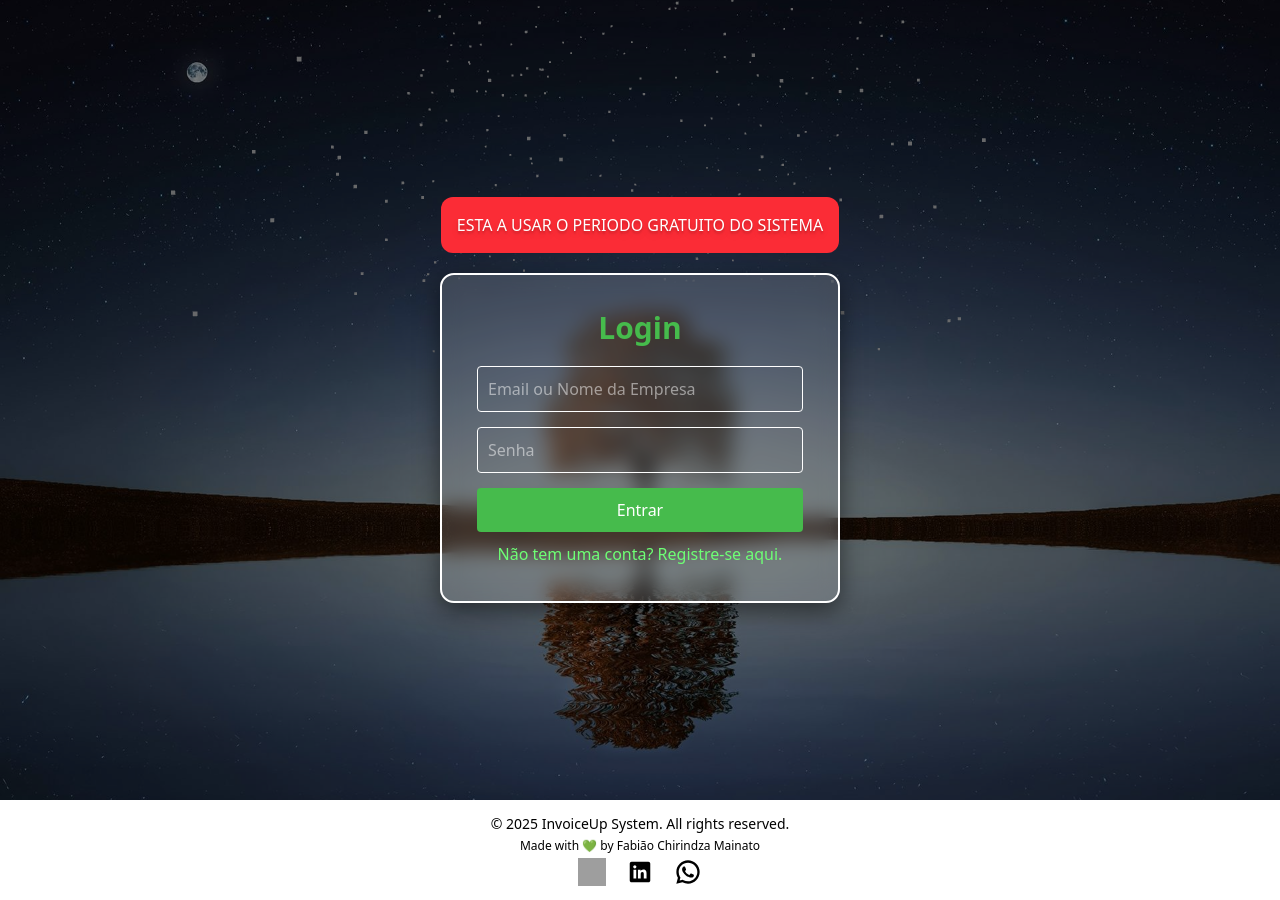
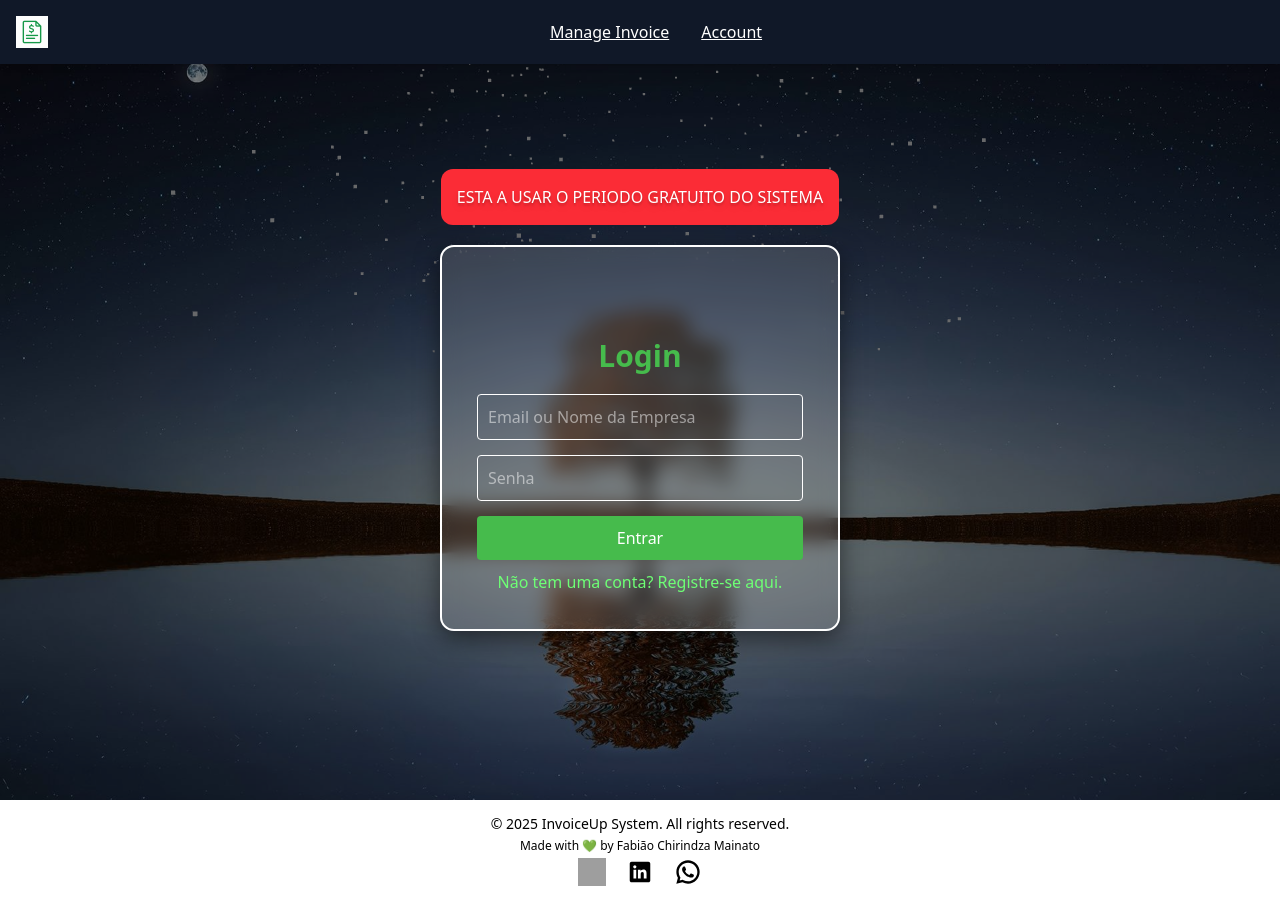
Before and after one commit to CafeNoCodigo/Txeka-Aqui, a React (Vite) app: page /login in a window 1280 px wide. Built offline with nearby package versions, Linux system fonts and the light colour scheme; no server answers; grey boxes are pictures that could not be loaded.

Commit message:
Create Header

```diff
--- a/constants/index.ts
+++ b/constants/index.ts
@@ -21,3 +21,10 @@ export const socialImgs: SocialImg[] = [
     url: "https://wa.me/258847455300/",
   }
 ];
+
+export const logo ={
+    imgPath: "/invo.png",
+    alt: 'Logo',
+    href: 'invoiceupmz.vercel.app/',
+    href2: 'invoiceupmz.vercel.app/invoices/'
+  }
--- a/package.json
+++ b/package.json
@@ -20,6 +20,7 @@
     "framer-motion": "^12.23.22",
     "jspdf": "^3.0.3",
     "jspdf-autotable": "^5.0.2",
+    "lucide-react": "^0.544.0",
     "nodemailer": "^7.0.6",
     "qrcode.react": "^4.2.0",
     "react": "^19.1.1",
--- a/src/index.css
+++ b/src/index.css
@@ -11,7 +11,7 @@
   @apply p-6 bg-white min-h-screen z-9999;
 }
 .invoice-header {
-  @apply text-3xl font-bold text-center text-[#58da5f] mb-6;
+  @apply text-3xl font-bold text-center text-[#58da5f] mb-6 mt-14;
 }
 .invoice-section {
   @apply bg-transparent shadow-md rounded-lg p-6 mb-6 backdrop-blur-2xl;
@@ -44,3 +44,15 @@
   @apply w-7 h-7 cursor-pointer;
 }
 /*Footer Style*/
+
+/*Hero Style*/
+.hero {
+  @apply fixed top-0 left-0 w-full z-50 bg-gray-900 text-white p-4 shadow-md backdrop-blur-md flex items-center justify-between;
+}
+.link {
+  @apply underline hover:text-gray-300 transition-colors;
+}
+.hero-mobile{
+  @apply fixed top-0 right-0 h-full w-64 bg-gray-800 text-white shadow-lg flex flex-col p-6 space-y-6 md:hidden transition-transform;
+}
+/*Hero Style*/
--- a/src/main.tsx
+++ b/src/main.tsx
@@ -4,10 +4,12 @@ import './index.css'
 import App from './App.tsx'
 import { BrowserRouter } from 'react-router-dom';
 import Footer from './sections/Footer.tsx';
+import Hero from './sections/Hero.tsx';
 
 createRoot(document.getElementById('root')!).render(
   <StrictMode>
     <BrowserRouter>
+      <Hero />
       <App />
       <Footer />
     </BrowserRouter>
--- a/src/sections/Footer.tsx
+++ b/src/sections/Footer.tsx
@@ -21,7 +21,7 @@ const Footer = () => {
             </div>
         </footer>
     </div>
-  )
-}
+  );
+};
 
 export default Footer
--- /dev/null
+++ b/src/sections/Hero.tsx
@@ -0,0 +1,79 @@
+import { useState } from "react";
+import { Link } from "react-router-dom";
+import { logo } from "./../../constants/index";
+import { Menu, X } from "lucide-react";
+
+const Hero = () => {
+    const [isOpen, setIsOpen] = useState(false);
+
+    return (
+        <header className="hero">
+        {/* Logo */}
+        <Link to="/">
+            <img
+            className="w-8 h-8 cursor-pointer"
+            src={logo.imgPath}
+            alt={logo.alt}
+            />
+        </Link>
+
+        {/* Menu Desktop */}
+        <nav className="hidden md:flex flex-1 justify-center">
+            <ul className="flex gap-8">
+            <li>
+                <Link
+                className="link"
+                to="/invoices"
+                >
+                Manage Invoice
+                </Link>
+            </li>
+            <li>
+                <Link
+                className="link"
+                to="/"
+                >
+                Account
+                </Link>
+            </li>
+            </ul>
+        </nav>
+
+        {/* Botão Mobile */}
+        <button
+            className="md:hidden p-2"
+            onClick={() => setIsOpen(!isOpen)}
+        >
+            {isOpen ? <X size={28} /> : <Menu size={28} />}
+        </button>
+
+        {/* Menu Lateral Mobile */}
+        {isOpen && (
+            <div className="hero-mobile">
+            <button
+                className="self-end mb-4"
+                onClick={() => setIsOpen(false)}
+            >
+                <X size={28} />
+            </button>
+            <Link
+                className="underline hover:text-gray-300 transition-colors"
+                to="/invoices"
+                onClick={() => setIsOpen(false)}
+            >
+                Manage Invoice
+            </Link>
+            <Link
+                className="underline hover:text-gray-300 transition-colors"
+                to="/"
+                onClick={() => setIsOpen(false)}
+            >
+                Account
+            </Link>
+            </div>
+        )}
+        </header>
+    );
+    };
+
+export default Hero;
```
Also changed, not shown: 1 other file (tests, documents, lock files or other folders).
